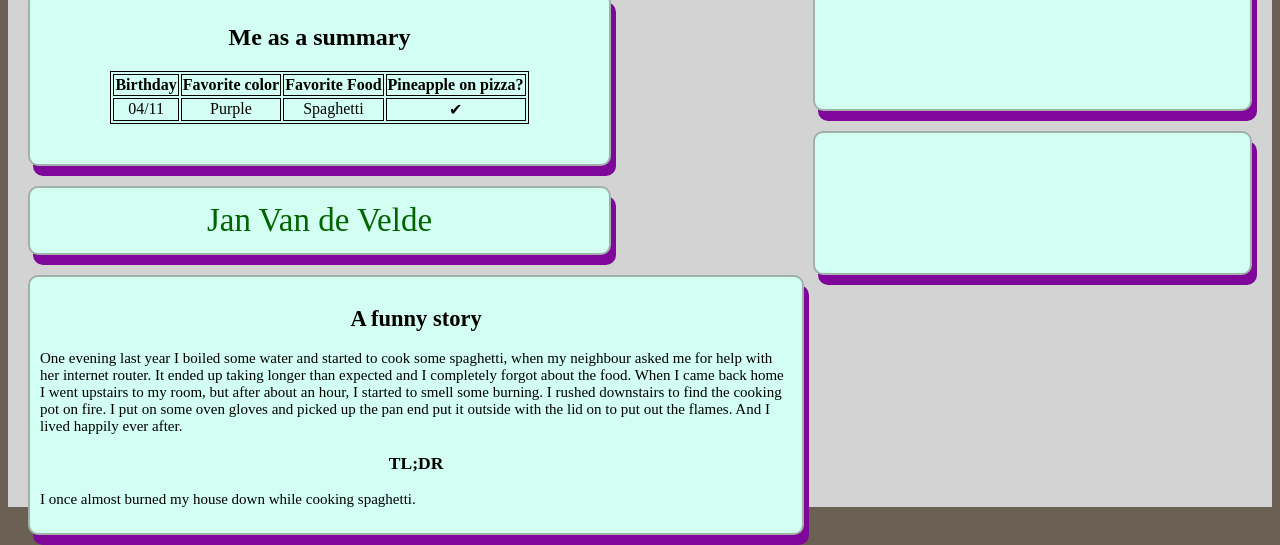
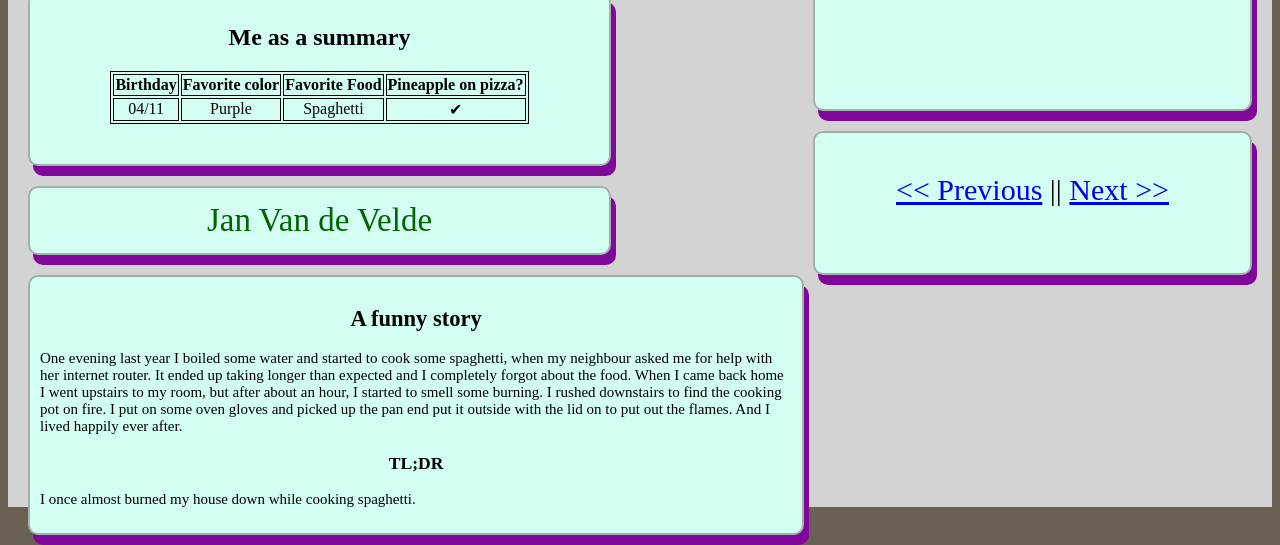
Before and after one commit to janvdv96/html-css-exercise, a plain HTML site: page index.html in a window 1280 px wide. Shown: the part 321-866 px from the top of the page. Drawn offline with Linux system fonts and the light colour scheme.

Commit message:
added links

```diff
--- a/index.html
+++ b/index.html
@@ -75,6 +75,7 @@
 		</ul>
 </div>
 	<div class="links">
+	<p><a href="https://joostvannieu.github.io/markdown-to-html/index_css.html">&lt;&lt; Previous</a>  ||  <a href="https://loicvanrompaey.github.io/markdown-to-html/Index.html">Next &gt;&gt;</a></p>
 	</div>
 	</div>
 
--- a/style.css
+++ b/style.css
@@ -140,6 +140,8 @@ h2, h3{
 }
 
 .links{
+	text-align: center;
+	font-size: 30px;
 	float: right;
 	width: 415px;
 	height:120px;
```
